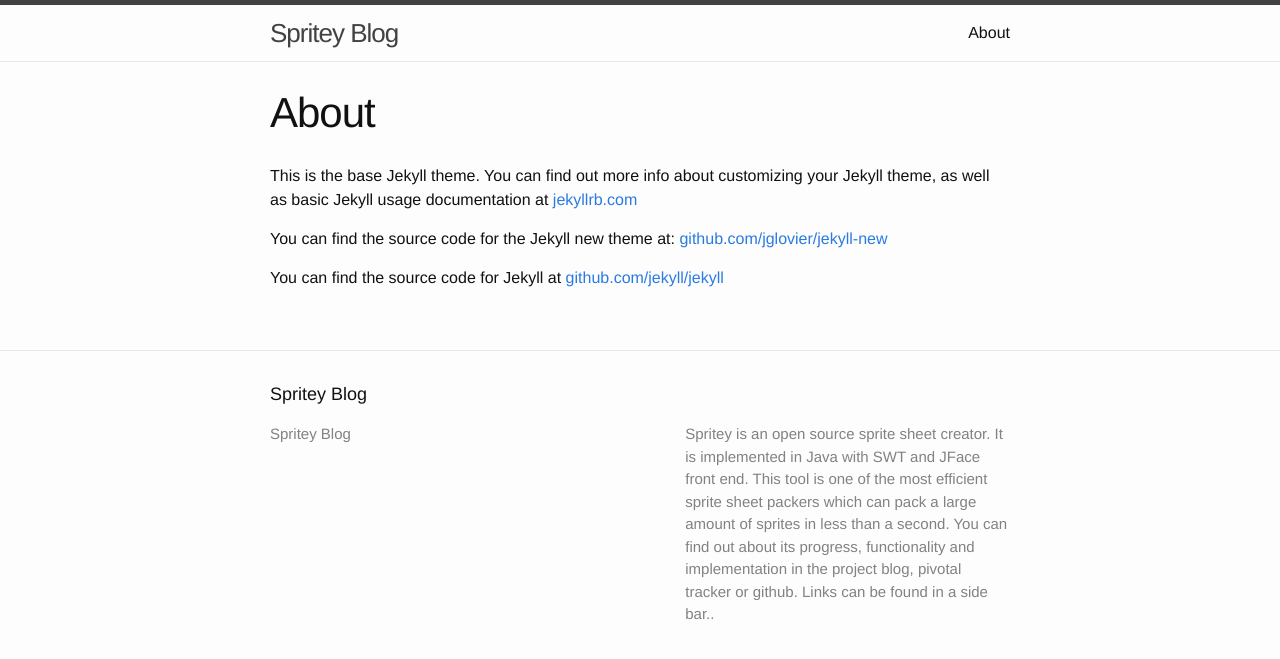
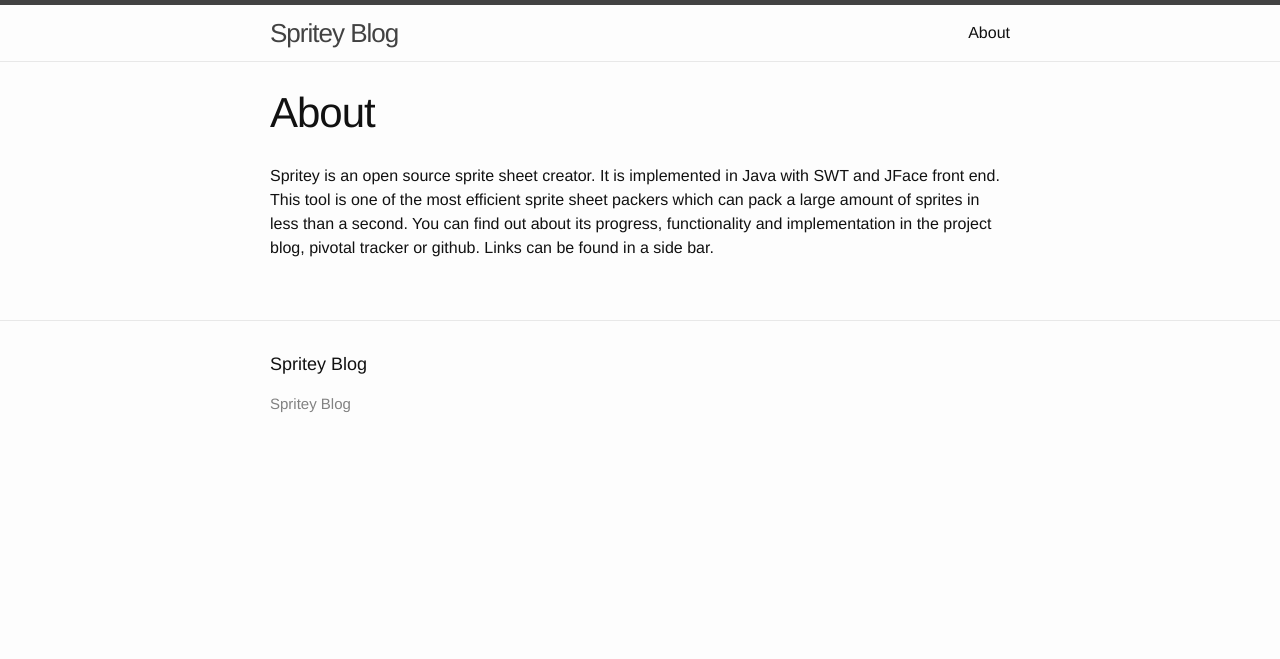
Before and after one commit to mbykovskyy/spritey, a Jekyll site: the page built from about.md, in a window 1280 px wide. Shown: the top 659 px of the page. Built offline with Jekyll 4.4.1, drawn with Linux system fonts in a browser that asks for light colours.

Commit message:
Updated about page

```diff
--- a/_config.yml
+++ b/_config.yml
@@ -1,12 +1,5 @@
 # Site settings
 title: Spritey Blog
-description: >
-  Spritey is an open source sprite sheet creator. It is implemented
-  in Java with SWT and JFace front end. This tool is one of the most
-  efficient sprite sheet packers which can pack a large amount of sprites
-  in less than a second. You can find out about its progress, functionality
-  and implementation in the project blog, pivotal tracker or github. Links
-  can be found in a side bar..
 baseurl: "/spritey"
 url: "http://bykovskyy.com"
 
--- a/about.md
+++ b/about.md
@@ -4,8 +4,4 @@
 permalink: /about/
 ---
 
-This is the base Jekyll theme. You can find out more info about customizing your Jekyll theme, as well as basic Jekyll usage documentation at [jekyllrb.com](http://jekyllrb.com/)
-
-You can find the source code for the Jekyll new theme at: [github.com/jglovier/jekyll-new](https://github.com/jglovier/jekyll-new)
-
-You can find the source code for Jekyll at [github.com/jekyll/jekyll](https://github.com/jekyll/jekyll)
+Spritey is an open source sprite sheet creator. It is implemented in Java with SWT and JFace front end. This tool is one of the most efficient sprite sheet packers which can pack a large amount of sprites in less than a second. You can find out about its progress, functionality and implementation in the project blog, pivotal tracker or github. Links can be found in a side bar.
```
